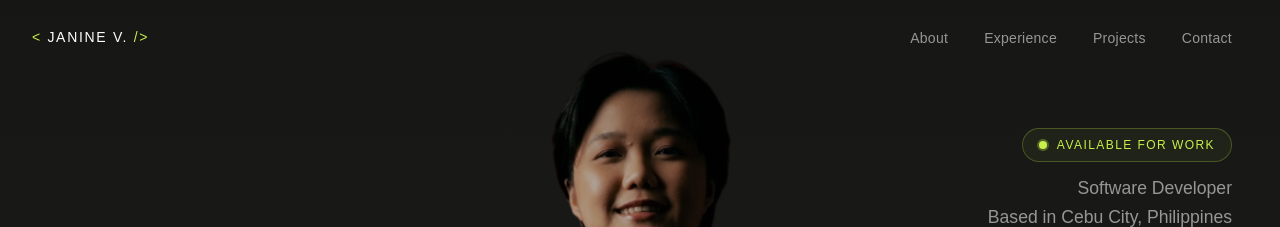
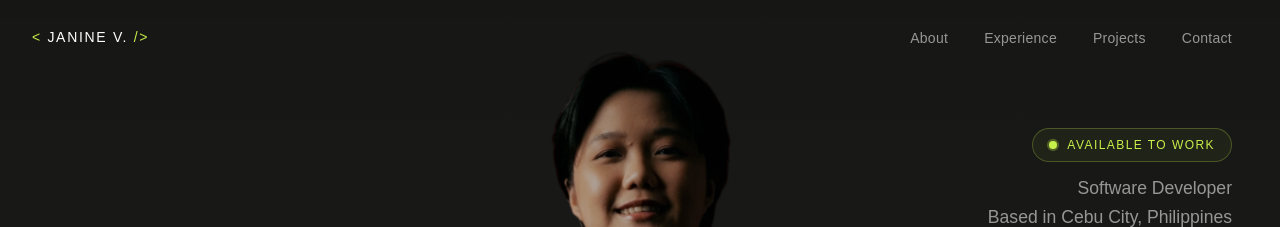
Before and after one commit to janinevallente/janinevallente-portfolio, a Next.js app: page / in a window 1280 px wide. Shown: the top 227 px of the page. Built offline with nearby package versions, Linux system fonts and the light colour scheme.

Commit message:
fix: corrected work badge in hero section

```diff
--- a/src/components/sections/Hero.tsx
+++ b/src/components/sections/Hero.tsx
@@ -46,7 +46,7 @@ export default function Hero() {
                 <span className="relative inline-flex rounded-full h-2 w-2 bg-accent" />
               </span>
               <span className="font-body text-xs tracking-[0.12em] uppercase font-normal text-accent">
-                Available for work
+                Available to work
               </span>
             </div>
 
```
